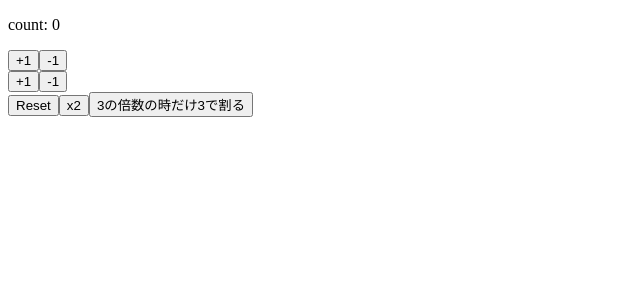
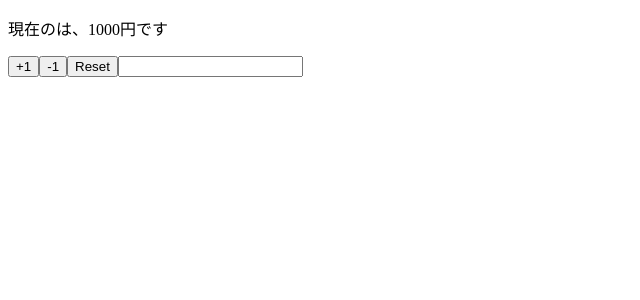
Before and after one commit to tohara007/react-hooks-101, a React (Create React App) app: page / in a window 1280 px wide. Shown: the top 300 px of the page, without its empty margins (0-640 px from the left). Built offline with nearby package versions, Linux system fonts and the light colour scheme.

Commit message:
implement component using multiple states

```diff
--- a/src/App.js
+++ b/src/App.js
@@ -1,54 +1,32 @@
 import React, { useState } from 'react'
 
-const App = () => {
-  const [count, setCount] = useState(0)
+const App = props => {
 
-  const increment = () => setCount(count + 1)
-  const decrement = () => setCount(count - 1)
+  const [name, setName] = useState(props.name)
+  const [price, setPrice] = useState(props.price)
 
-  const increment2 = () => setCount(precount => precount + 1)
-  const decrement2 = () => setCount(precount => precount - 1)
-
-  const reset = () => setCount(0)
-  const double = () => setCount(precount => precount * 2)
-  // 自前で考えたver（合っていた）
-  // const onethird = () => {
-  //   if (count % 3 === 0) {
-  //     setCount(count / 3)
-  //   }
-  // }
-  // 答えver
-  // const onethird = () => setCount(precount => {
-  //   if (precount % 3 === 0) {
-  //     return precount / 3
-  //   } else {
-  //     return precount
-  //   }
-  // })
-  const onethird = () => setCount(precount =>
-    precount % 3 === 0 ? precount / 3 : precount
-  )
+  const increment = () => setPrice(price + 1)
+  const decrement = () => setPrice(price - 1)
+  const reset = () => {
+    setPrice(props.price)
+    setName(props.name)
+  }
+  const changeName = (value) => setName(value)
 
   return (
     <>
-      <div>
-        <p>count: {count}</p>
-      </div>
-      <div>
-        <button onClick={increment}>+1</button>
-        <button onClick={decrement}>-1</button>
-      </div>
-      <div>
-        <button onClick={increment2}>+1</button>
-        <button onClick={decrement2}>-1</button>
-      </div>
-      <div>
-        <button onClick={reset}>Reset</button>
-        <button onClick={double}>x2</button>
-        <button onClick={onethird}>3の倍数の時だけ3で割る</button>
-      </div>
+    <p>現在の{name}は、{price}円です</p>
+    <button onClick={increment}>+1</button>
+    <button onClick={decrement}>-1</button>
+    <button onClick={reset}>Reset</button>
+    <input value={name} onChange={e => changeName(e.target.value)}/>
     </>
   )
 }
 
+App.defaultProps = {
+  name: '',
+  price: 1000
+}
+
 export default App
```
